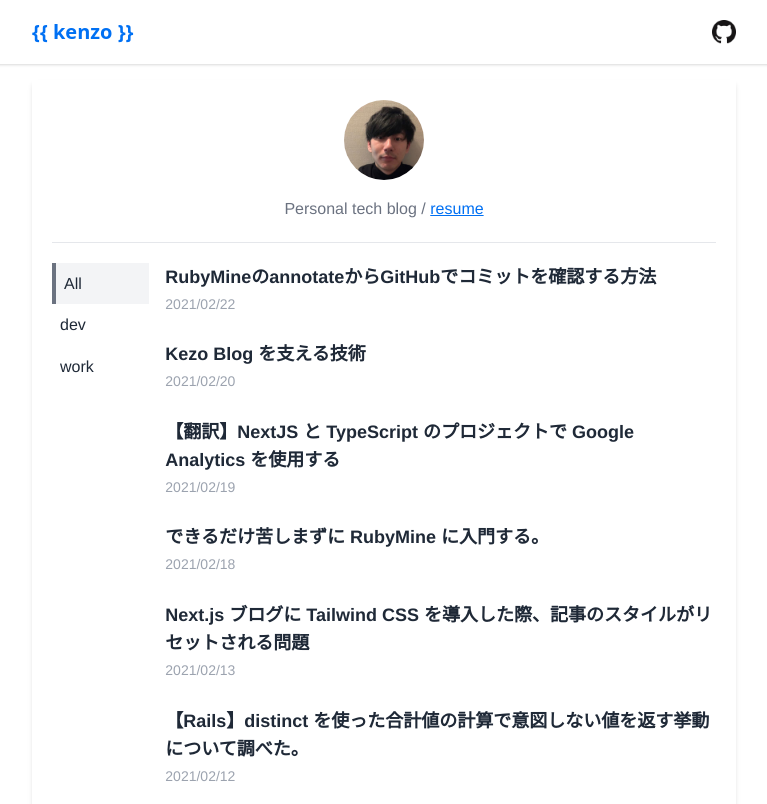
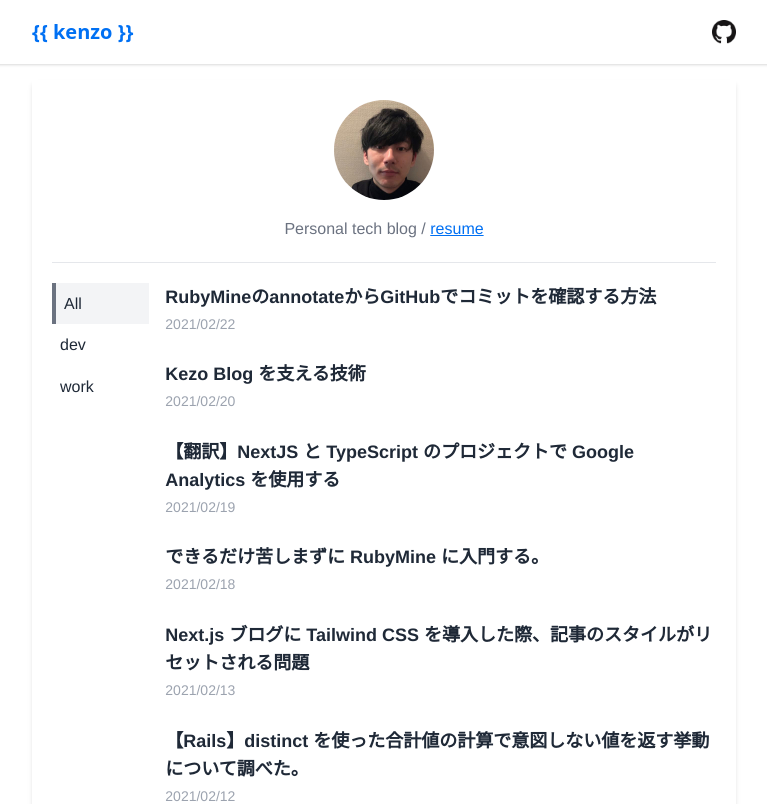
Before and after one commit to kenzo-tanaka/nextJsBlog, a Next.js app: page / in a window 1280 px wide. Shown: the top 804 px of the page, without its empty margins (256-1023 px from the left). Built offline with nearby package versions, Linux system fonts and the light colour scheme.

Commit message:
fix profile img with next/image

```diff
--- a/components/profile.tsx
+++ b/components/profile.tsx
@@ -1,11 +1,15 @@
 import Link from "next/link";
+import Image from "next/image";
+
 const Profile: React.FC = () => {
   return (
     <div className="flex flex-col	items-center">
-      <img
+      <Image
         src="/images/profile.jpg"
-        alt="profile image"
-        className="w-20 rounded-full"
+        alt="Picture of the author"
+        className="rounded-full"
+        width={100}
+        height={100}
       />
       <p className="text-gray-500 mt-4">
         Personal tech blog /{" "}
```
